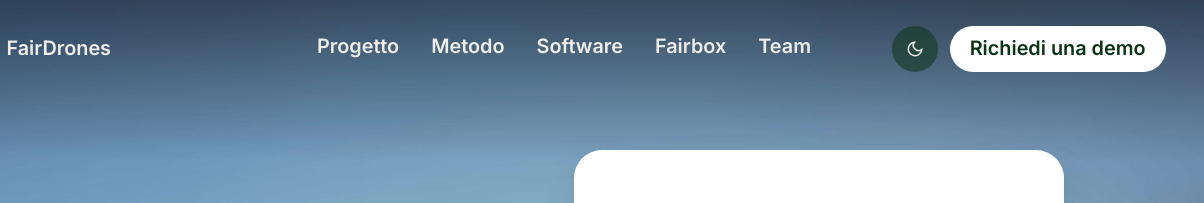
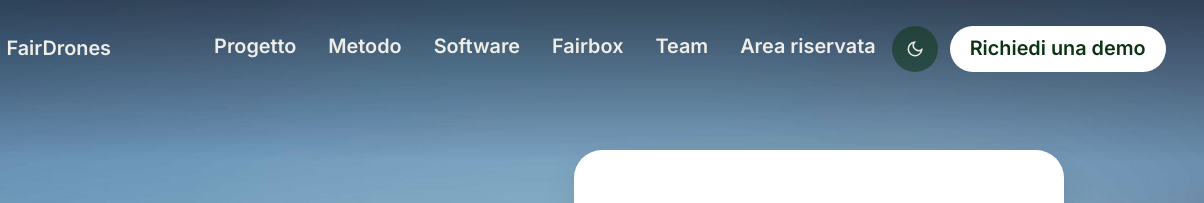
Before and after one commit to alpiflysky-source/LandingPage, a plain HTML site: page fairdrones-redesign/index.html in a window 1280 px wide. Shown: the top 203 px of the page, 76-1280 px from the left. Drawn offline with Linux system fonts and the light colour scheme.

Commit message:
Area riservata: link nel menu e nel footer, redirect in _redirects
Co-Authored-By: Claude Opus 5.5 <noreply@anthropic.com>
Claude-Session: https://claude.ai/code/session_01JUq6bzWnfEYv4e6YCGcraR

```diff
--- a/fairdrones-redesign/index.html
+++ b/fairdrones-redesign/index.html
@@ -31,6 +31,7 @@
         <a href="#come-decide">Software</a>
         <a href="#fairbox">Fairbox</a>
         <a href="#team">Team</a>
+        <a href="/area-riservata">Area riservata</a>
       </nav>
       <div class="topactions">
         <button id="theme-toggle" type="button" aria-label="Cambia tema">
@@ -427,6 +428,7 @@
         <li><a href="https://www.linkedin.com/company/fairdrones/" target="_blank" rel="noopener">LinkedIn</a></li>
         <li><a href="https://www.instagram.com/fairdrones" target="_blank" rel="noopener">Instagram</a></li>
         <li><a href="privacy-policy.html">Privacy policy</a> · <a href="cookie-policy.html">Cookie policy</a></li>
+        <li><a href="/area-riservata">Area riservata</a></li>
       </ul>
     </div>
     <p class="imprint">© 2026 FairDrones</p>
```
Also changed, not shown: 1 other file.
